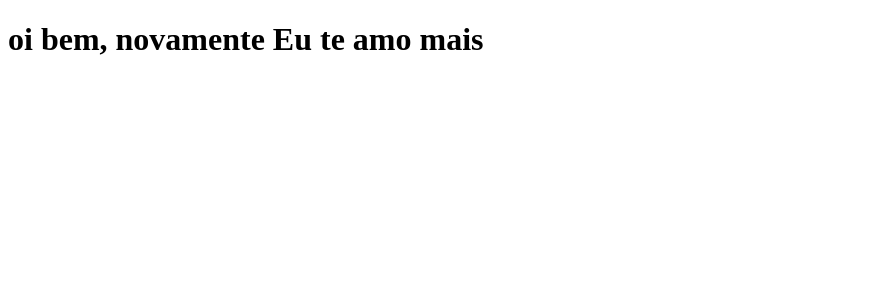
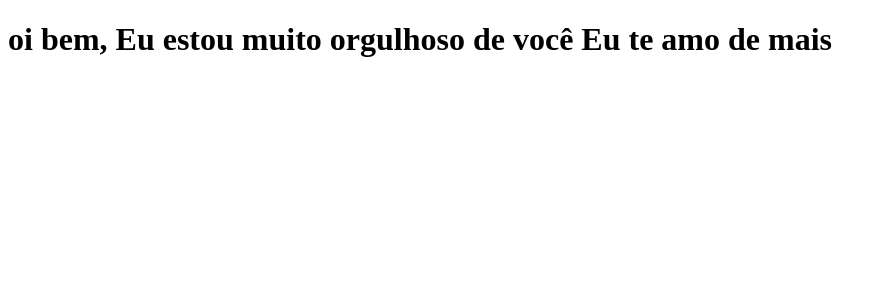
Before and after one commit to xorge1998/starter-tabnews, a Next.js app: page / in a window 1280 px wide. Shown: the top 300 px of the page, without its empty margins (0-886 px from the left). Built offline with nearby package versions, Linux system fonts and the light colour scheme.

Commit message:
Atualização do texto

```diff
--- a/pages/index.js
+++ b/pages/index.js
@@ -1,5 +1,7 @@
 function Home() {
-    return  <h1> oi bem, novamente Eu te amo mais  </h1>
+    return  <h1> oi bem, Eu estou muito orgulhoso de você
+         Eu te amo de mais
+           </h1>
 }
 
 export default Home;
```
